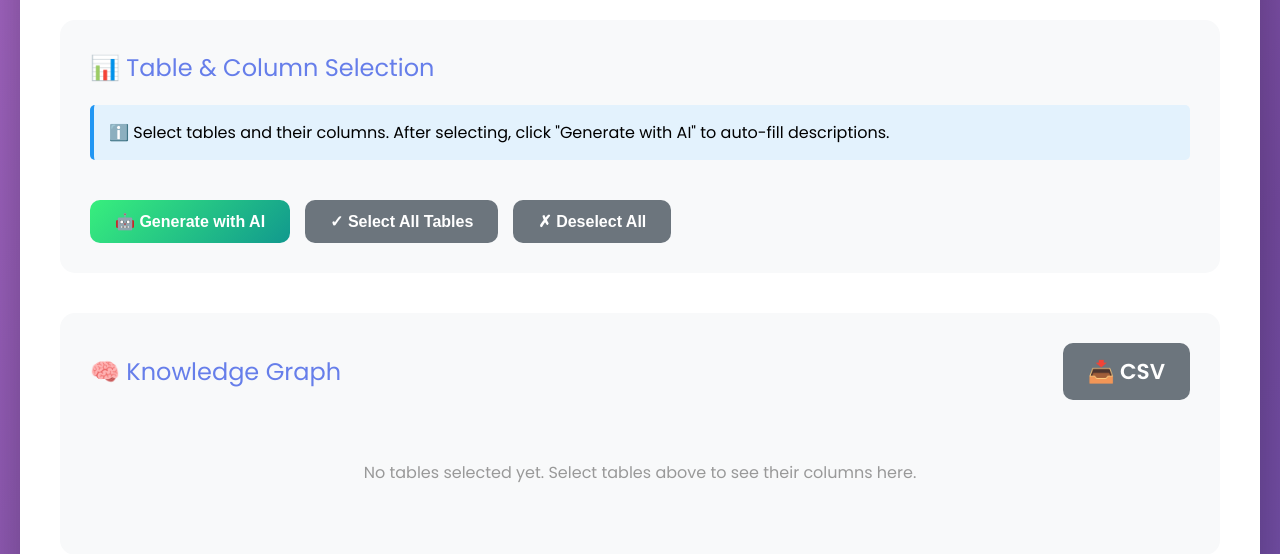
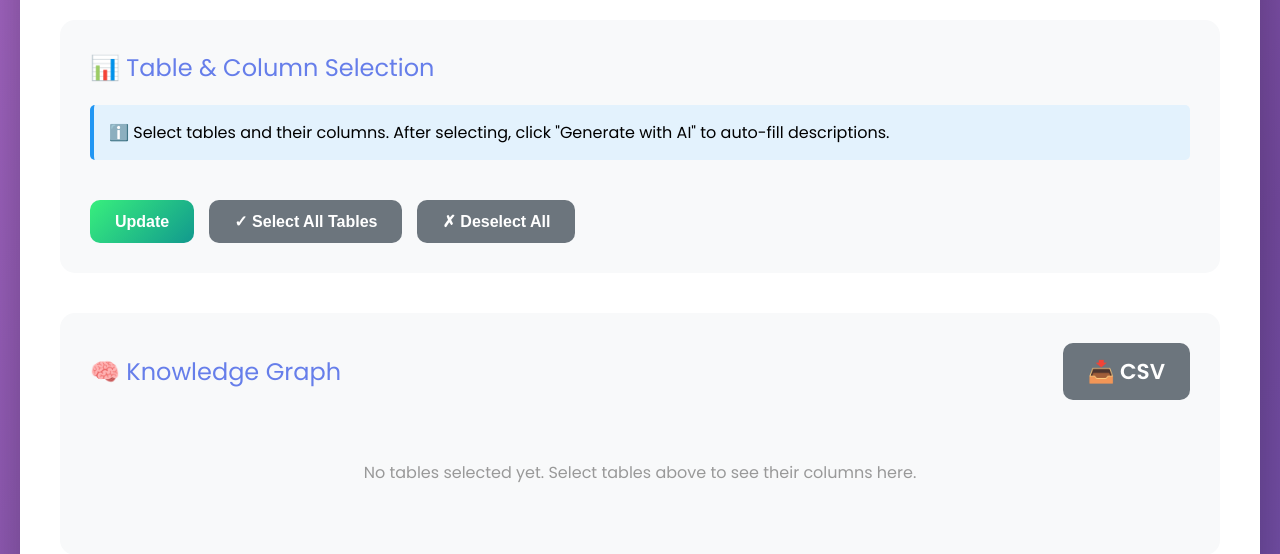
Before and after one commit to gkdpdf/django-app_Text_to_Sql, a Django app: template pgadmin/templates/edit_module.html in a window 1280 px wide. Shown: the part 173-727 px from the top of the page. Run offline with Django 5.2, Linux system fonts and the light colour scheme; the template is opened without the code that fills it, so the values that code supplies are empty.

Commit message:
till chat

```diff
--- a/pgadmin/templates/edit_module.html
+++ b/pgadmin/templates/edit_module.html
@@ -358,7 +358,7 @@
 
                 <div class="button-group">
                     <button type="button" class="btn btn-success" onclick="generateWithAI()" id="generateBtn">
-                        🤖 Generate with AI
+                        Update
                     </button>
                     <button type="button" class="btn btn-secondary" onclick="selectAllTables()">
                         ✓ Select All Tables
```
